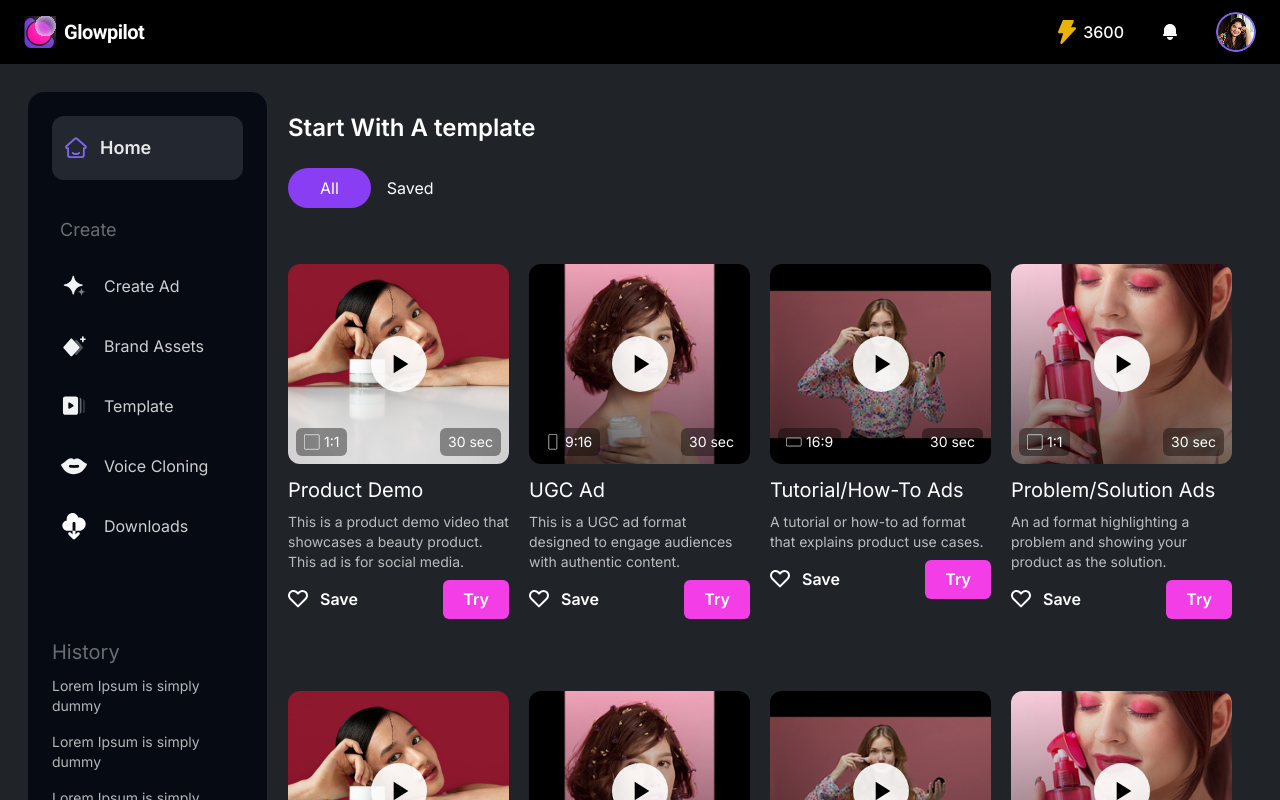
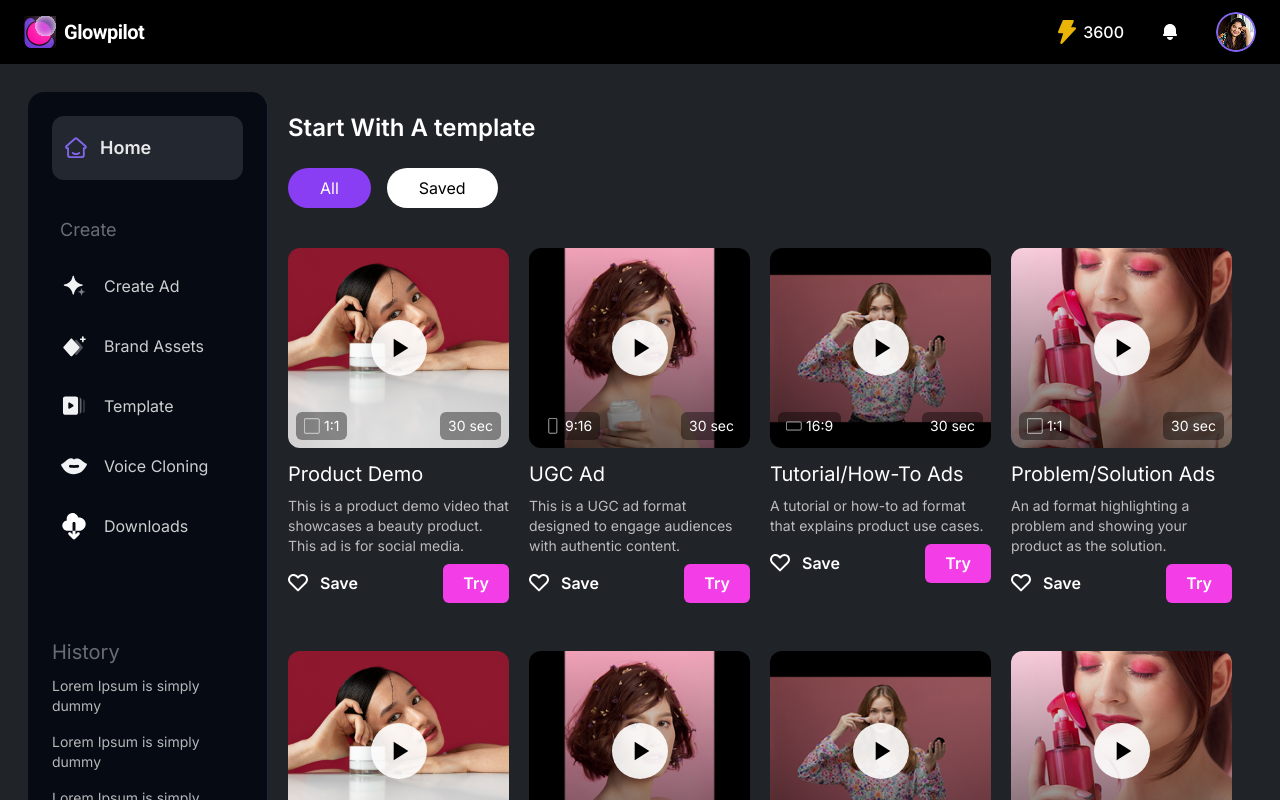
Before and after one commit to viveksharmatws/glowpiolet, a React (Vite) app: page /dashboard/templates in a window 1280 px wide. Shown: the top 800 px of the page. Built offline with nearby package versions, Linux system fonts and the light colour scheme.

Commit message:
fix ui bugs

```diff
--- a/index.html
+++ b/index.html
@@ -4,7 +4,7 @@
     <meta charset="UTF-8" />
     <link rel="icon" type="image/svg+xml" href="/vite.svg" />
     <meta name="viewport" content="width=device-width, initial-scale=1.0" />
-    <title>GlowPiolet</title>
+    <title>GlowPilot</title>
 <link href="https://fonts.googleapis.com/css2?family=Inter:wght@400;500;600;700&family=Kumbh+Sans:wght@400;500;600;700&display=swap" rel="stylesheet" />
 <link href="https://fonts.googleapis.com/css2?family=Kumbh+Sans:wght@400;600&display=swap" rel="stylesheet">
 <link href="https://fonts.googleapis.com/css2?family=Roboto:wght@400;500;700&display=swap" rel="stylesheet">
--- a/src/components/Templates.jsx
+++ b/src/components/Templates.jsx
@@ -1,6 +1,7 @@
-import React from "react";
+import React, { useState } from "react";
 
 const Templates = () => {
+  const [selectedTab, setSelectedTab] = useState("All");
   const templates = [
     {
       name: "Product Demo",
@@ -45,15 +46,28 @@ const Templates = () => {
       <h2 className="text-xl sm:!text-2xl font-inter font-semibold text-start text-white mb-[15px] md:!mb-[24px]">
         Start With A template
       </h2>
-      <div className="flex gap-4">
-        <div class="bg-[#893EF3] text-white rounded-full px-8 py-2 opacity-100 font-light flex items-center gap-2 font-inter">
+      <div className="flex gap-4 mb-[24px]">
+        <button
+          className={` rounded-full px-8 py-2 font-light flex items-center gap-2 font-inter ${
+            selectedTab === "All" ? "bg-[#893EF3] text-white" : "bg-white text-black"
+          }`}
+          onClick={() => setSelectedTab("All")}
+        >
           All
-        </div>
-        <button className="font-inter text-base font-light">Saved</button>
+        </button>
+
+        <button
+          className={` rounded-full px-8 py-2 font-light flex items-center gap-2 font-inter ${
+            selectedTab === "Saved" ? "bg-[#893EF3] text-white" : "bg-white text-black"
+          }`}
+          onClick={() => setSelectedTab("Saved")}
+        >
+          Saved
+        </button>
       </div>
 
       {/* Templates Grid */}
-      <div className="grid grid-cols-2 sm:!grid-cols-2 lg:!grid-cols-4 gap-3 sm:!gap-5">
+      <div className="grid grid-cols-2 sm:!grid-cols-2 lg:!grid-cols-4 gap-3 sm:!gap-5 mb-4">
         {templates.map((template, idx) => (
           <div
             key={idx}
@@ -113,13 +127,12 @@ const Templates = () => {
                 Try
               </button>
             </div>
-
           </div>
         ))}
       </div>
 
       {/* Templates Grid */}
-      <div className="grid grid-cols-2 sm:!grid-cols-2 lg:!grid-cols-4 gap-3 sm:!gap-5">
+      { selectedTab === "All" && <div className="grid grid-cols-2 sm:!grid-cols-2 lg:!grid-cols-4 gap-3 sm:!gap-5">
         {templates.map((template, idx) => (
           <div
             key={idx}
@@ -179,10 +192,9 @@ const Templates = () => {
                 Try
               </button>
             </div>
-
           </div>
         ))}
-      </div>
+      </div>}
     </section>
   );
 };
--- a/src/components/VoiceCloning.jsx
+++ b/src/components/VoiceCloning.jsx
@@ -53,7 +53,7 @@ const VoiceCloning = () => {
           <h2 className="text-lg sm:text-xl font-inter font-light text-white mb-4 ">
             My Voice
           </h2>
-          <div className="space-y-4">
+          <div className="space-y-7">
             {voices.map((voice, index) => (
               <div
                 key={index}
```
Lines whose indentation alone changed are shown as unchanged.
